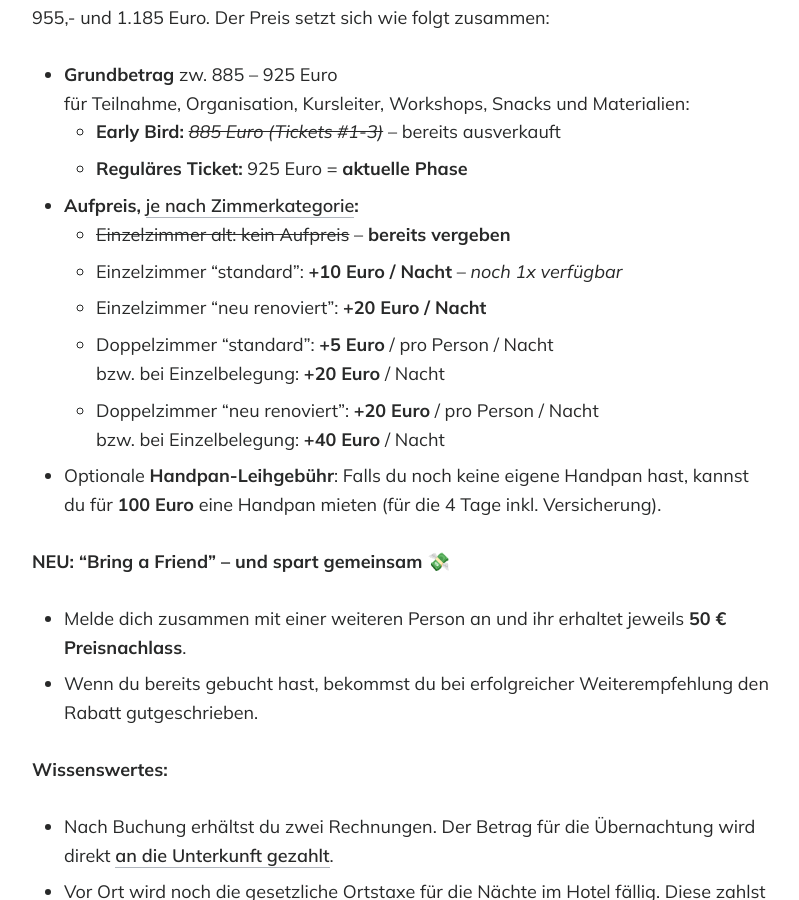
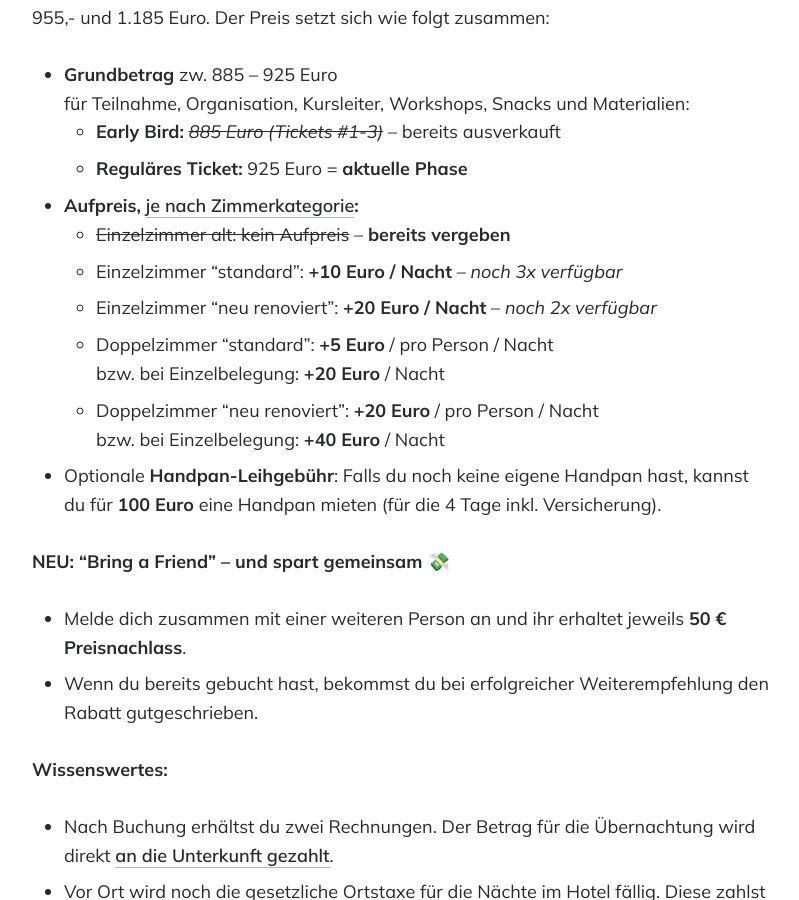
Before and after one commit to lukasziegler/retreats-in-oesterreich, a Jekyll site: the page built from _posts/2025-09-18-handpan-retreat-saalbach-2025.markdown, in a window 1280 px wide and 900 px high, scrolled down 5564 px. Shown: the whole window, without its empty margins (238-1037 px from the left). Built offline with Jekyll 4.4.1, drawn with Linux system fonts in a browser that asks for light colours.

Commit message:
ticket update

```diff
--- a/_posts/2025-09-18-handpan-retreat-saalbach-2025.markdown
+++ b/_posts/2025-09-18-handpan-retreat-saalbach-2025.markdown
@@ -125,8 +125,8 @@ Der Gesamtpreis für das Retreat ist abhängig von der Buchungsphase, Zimmerwahl
 
 - **Aufpreis, <a href="https://www.brandgut.at/zimmer/" target="_blank">je nach Zimmerkategorie</a>:**
   - <span style="text-decoration: line-through;">Einzelzimmer alt: kein Aufpreis</span> – **bereits vergeben**
-  - Einzelzimmer "standard": **+10 Euro / Nacht** – *noch 1x verfügbar*
-  - Einzelzimmer "neu renoviert": **+20 Euro / Nacht**
+  - Einzelzimmer "standard": **+10 Euro / Nacht** – *noch 3x verfügbar*
+  - Einzelzimmer "neu renoviert": **+20 Euro / Nacht** – *noch 2x verfügbar*
   - Doppelzimmer "standard": **+5 Euro** / pro Person / Nacht<br>
     bzw. bei Einzelbelegung: **+20 Euro** / Nacht
   - Doppelzimmer "neu renoviert": **+20 Euro** / pro Person / Nacht<br>
```
